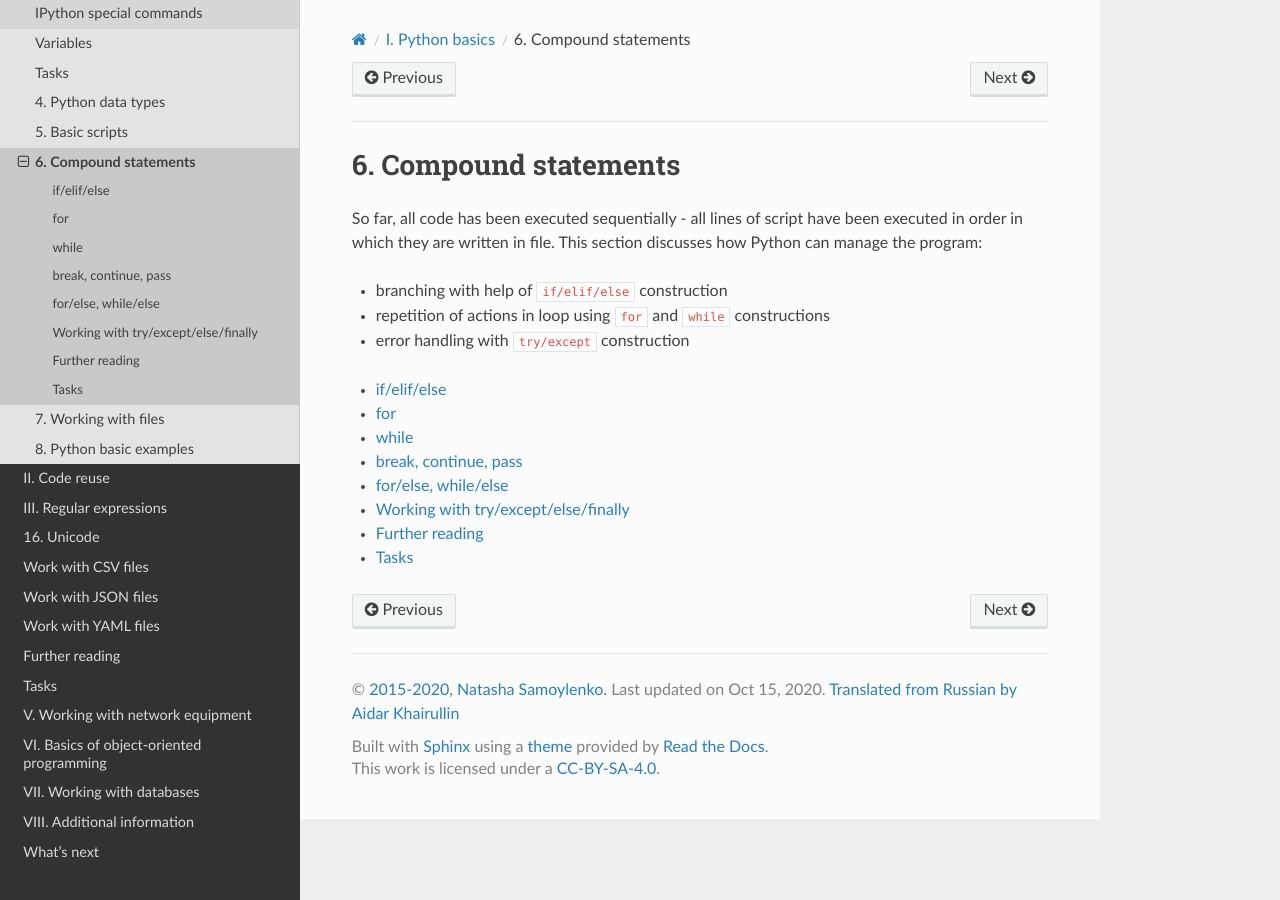
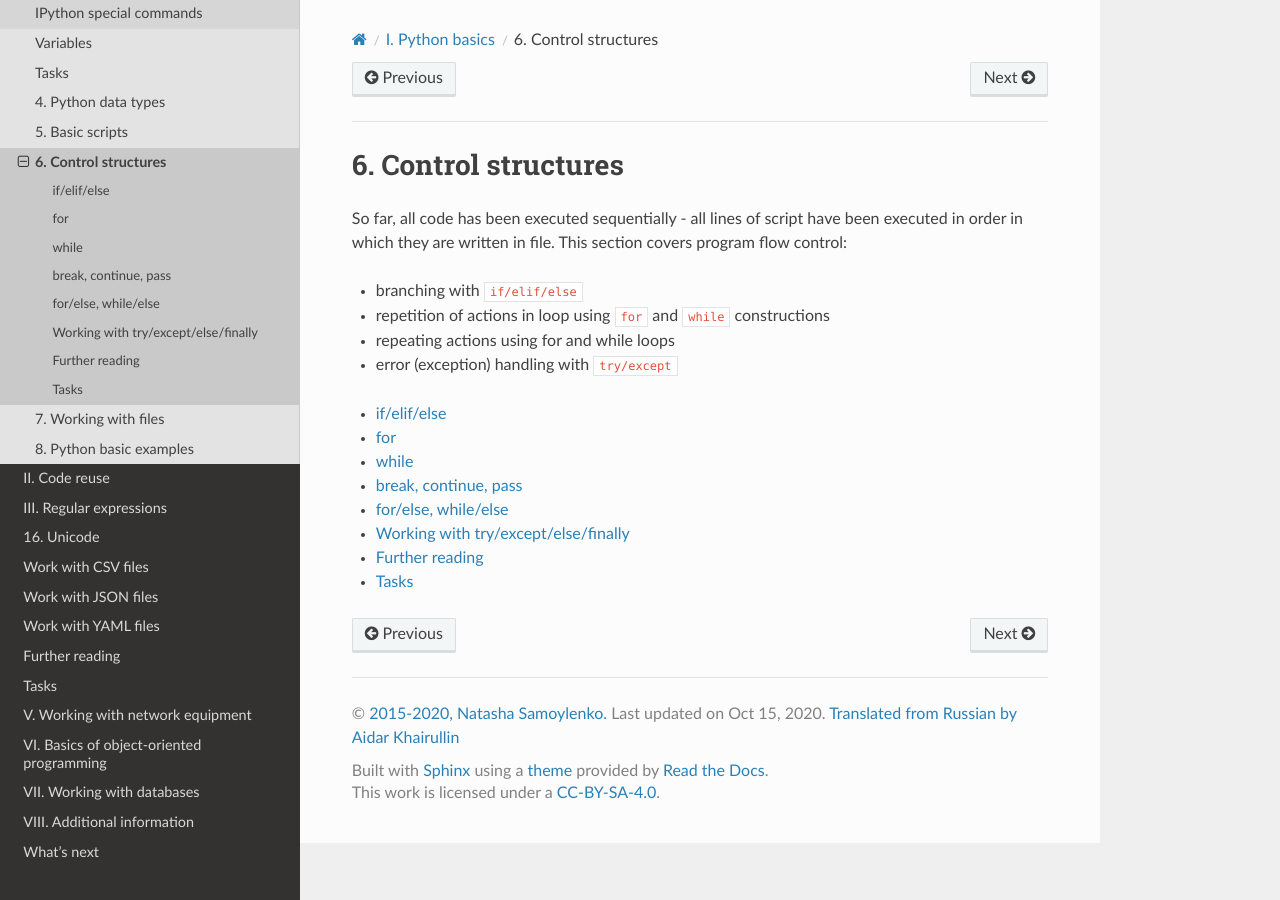
Before and after one commit to natenka/pyneng-book-en, a Sphinx documentation site: the page built from docs/source/book/06_control_structures/index.rst, in a window 1280 px wide. Built offline with Sphinx 7.4.7 and the Read the Docs theme 2.0.0, drawn with Linux system fonts in a browser that asks for light colours; pages that are not in the unit, such as notebooks, are missing from menus.

Commit message:
Small fixes. Chapter 06

```diff
--- a/docs/source/book/06_control_structures/index.rst
+++ b/docs/source/book/06_control_structures/index.rst
@@ -4,14 +4,17 @@
 
 .. _control_structures_index:
 
-6. Compound statements
-============================
+6. Control structures
+=====================
 
-So far, all code has been executed sequentially - all lines of script have been executed in order in which they are written in file. This section discusses how Python can manage the program:
+So far, all code has been executed sequentially - all lines of script have been executed
+in order in which they are written in file.
+This section covers program flow control:
 
-* branching with help of ``if/elif/else`` construction
+* branching with ``if/elif/else``
 * repetition of actions in loop using ``for`` and ``while`` constructions
-* error handling with ``try/except`` construction
+* repeating actions using for and while loops
+* error (exception) handling with ``try/except``
 
 
 .. toctree::
```
Also changed, not shown: README.md (+1 -1 lines).
